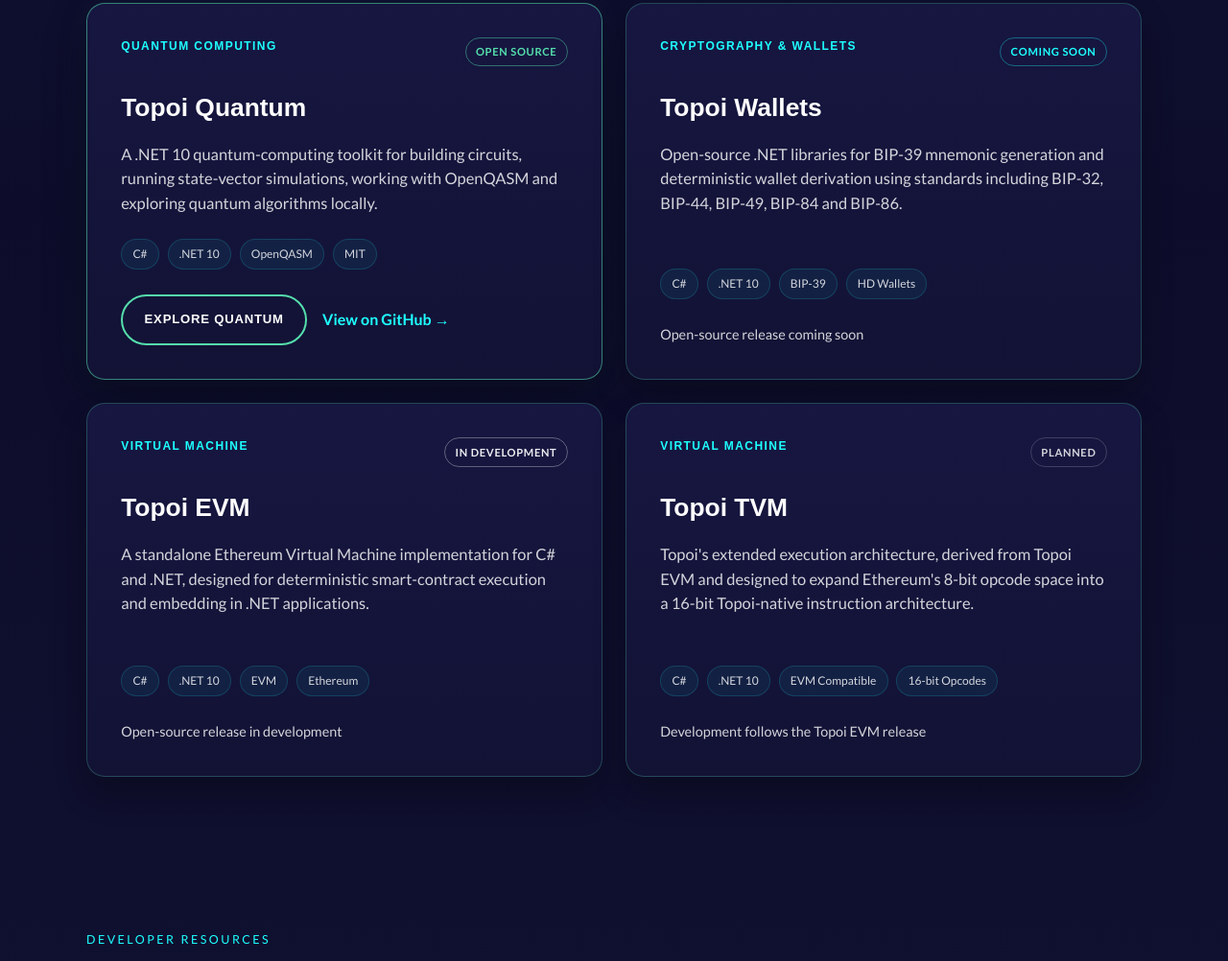
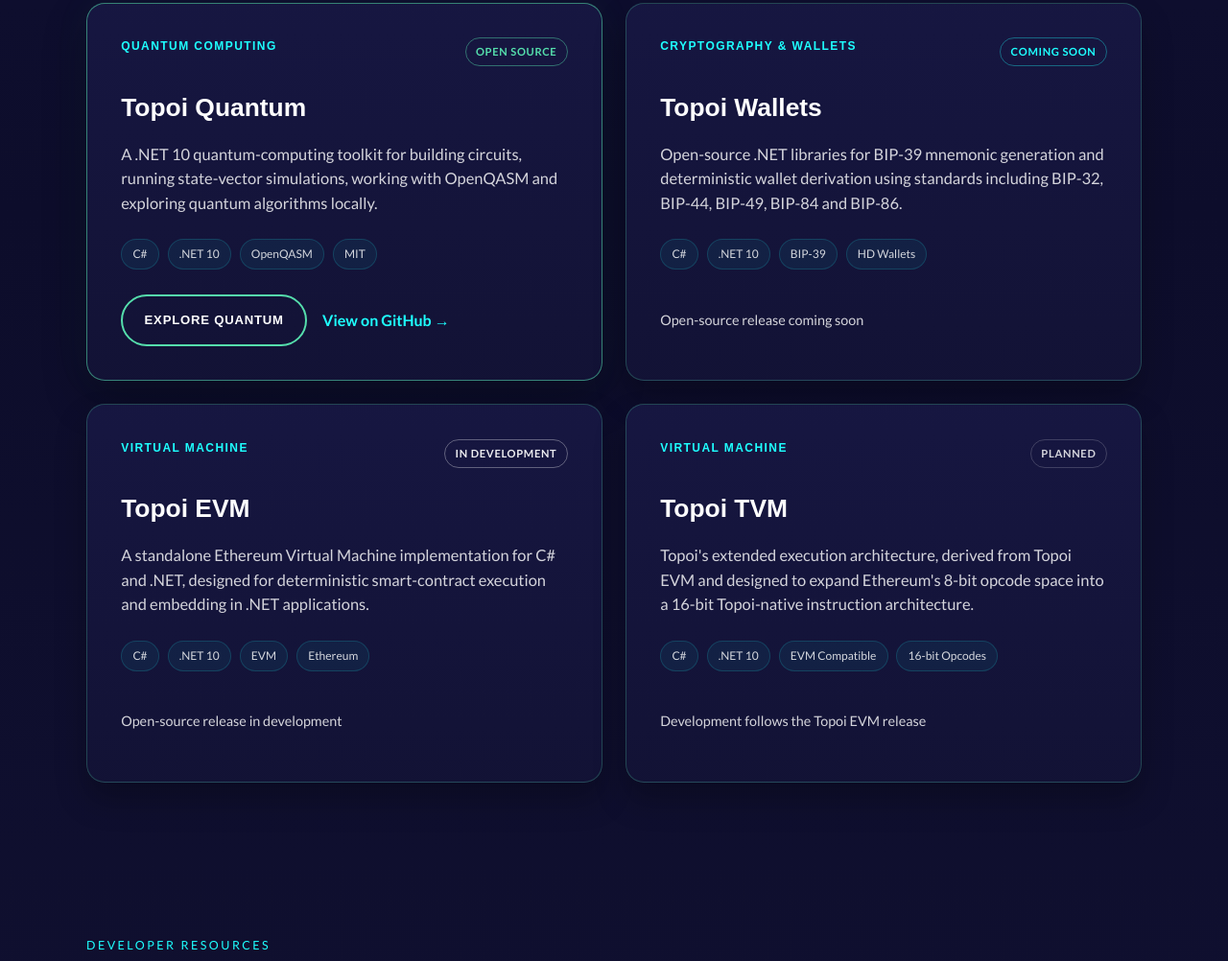
Before and after one commit to topoi-io/topoi-io.github.io, a plain HTML site: page index.html in a window 1280 px wide. Shown: the part 845-1847 px from the top of the page at 96% size. Drawn offline with Linux system fonts and the light colour scheme; a web font is replaced by a local one.

Commit message:
Fix project card alignment

```diff
--- a/assets/css/main.css
+++ b/assets/css/main.css
@@ -383,6 +383,14 @@
     align-items: center;
     flex-wrap: wrap;
 
+    /*
+       Keep the footer area the same height across project cards.
+       Quantum has a full-size button here while Wallets, EVM and
+       TVM currently contain text only. This keeps the tag rows
+       aligned across each row of cards.
+    */
+    min-height: 3.4rem;
+
     gap: 1rem;
 }
 
```
